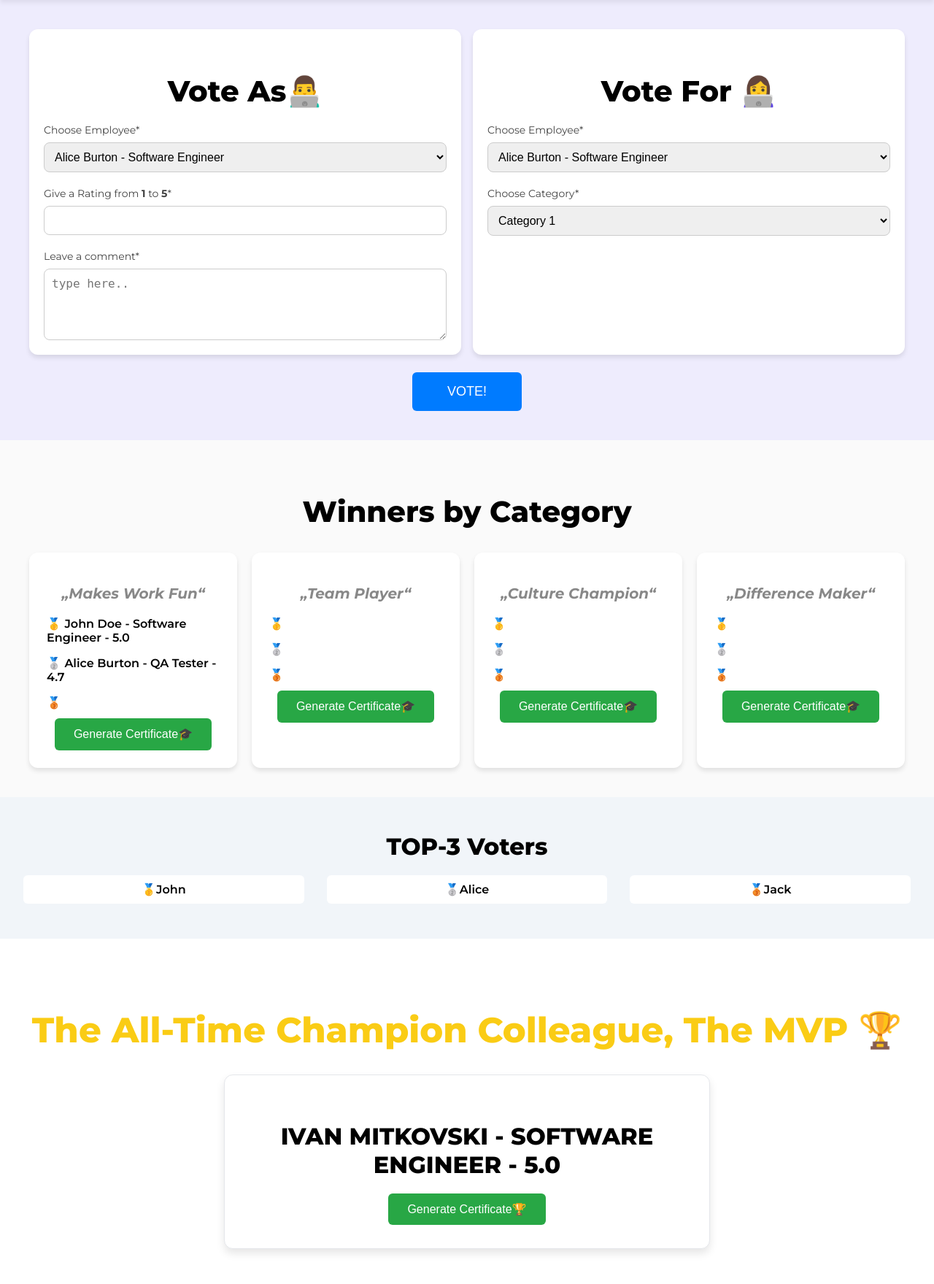
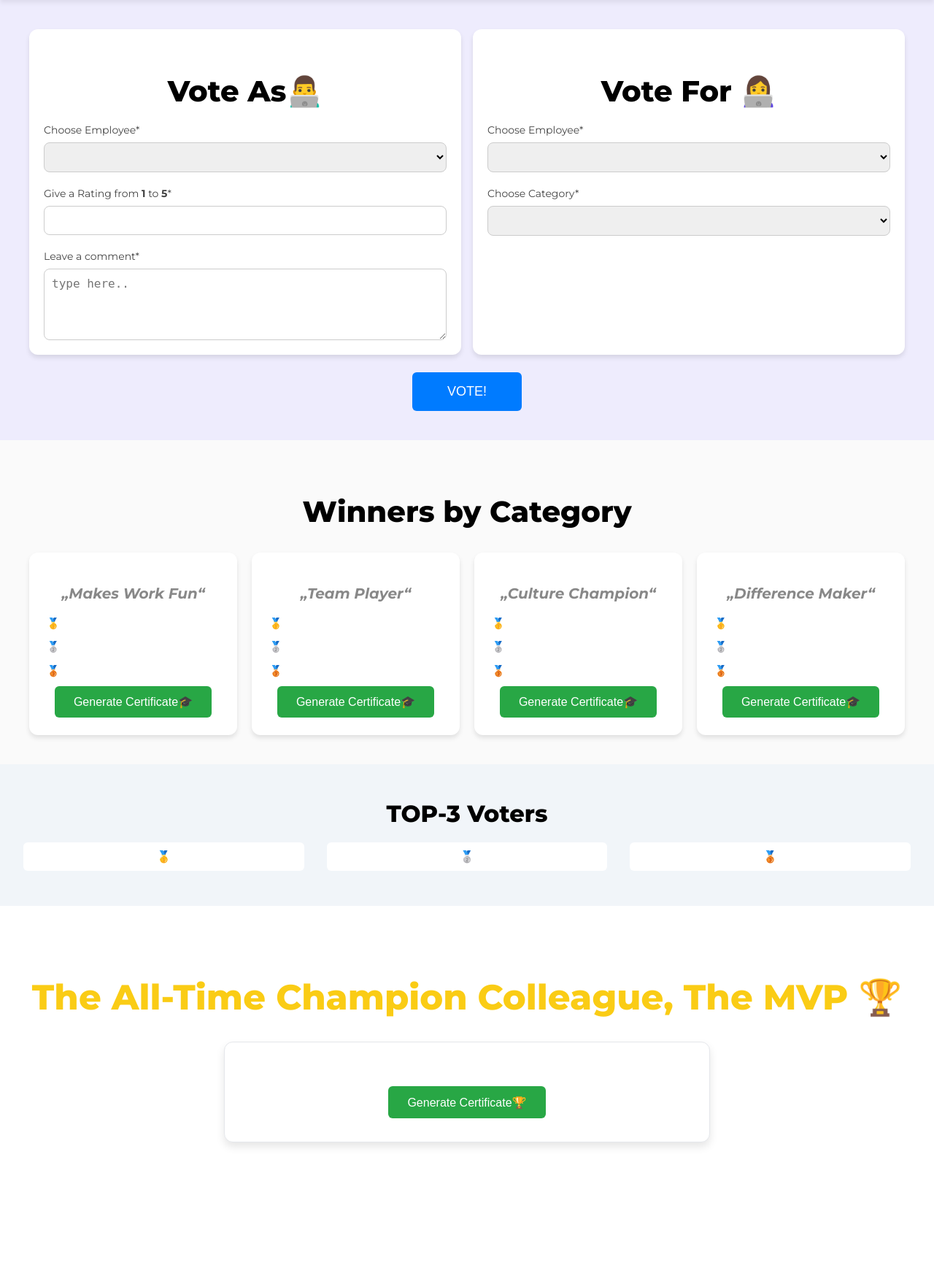
Before and after one commit to ivanmitkovski/RateMate, a PHP site: page / in a window 1280 px wide. Shown: the part 91-1850 px from the top of the page at 73% size. After the commit the page ends 1662 px from the top, so only its background shows below. Run offline with PHP 8.4, Linux system fonts and the light colour scheme; lists and menus that the app fills with data are empty.

Commit message:
updated css and removed hard coded content

```diff
--- a/src/index.php
+++ b/src/index.php
@@ -19,16 +19,13 @@
     </nav>
 
     <section class="form-section" id="form-section">
-        <form action="" method="" id="vote-form">
+        <form action="POST" id="vote-form">
             <div class="form-container" id="form-container">
                 <div id="vote-as" class="form-card">
                     <h3 class="form-title" id="vote-as-title">Vote As👨‍💻</h3>
                     <label for="voter" class="input-label" id="voter-label">Choose Employee*</label>
                     <select name="voter" id="voter" class="input-field">
-                        <option value="">Alice Burton - Software Engineer</option>
-                        <option value="">John Doe - QA Tester</option>
-                        <option value="">Jack Smith - Python Developer</option>
-                        <option value="">Bob Willson - Software Engineer</option>
+                        <option value=""></option>
                     </select>
                     <label for="rating" class="input-label" id="rating-label">Give a Rating from <b>1</b> to <b>5</b>*</label>
                     <input type="number" name="rating" id="rating" min="1" max="5" class="input-field">
@@ -40,17 +37,11 @@
                     <h3 class="form-title" id="vote-for-title">Vote For 👩‍💻</h3>
                     <label for="nominee" class="input-label" id="nominee-label">Choose Employee*</label>
                     <select name="nominee" id="nominee" class="input-field">
-                        <option value="">Alice Burton - Software Engineer</option>
-                        <option value="">John Doe - QA Tester</option>
-                        <option value="">Jack Smith - Python Developer</option>
-                        <option value="">Bob Willson - Software Engineer</option>
+                        <option value=""></option>
                     </select>
                     <label for="category" class="input-label" id="category-label">Choose Category*</label>
                     <select name="category" id="category" class="input-field">
-                        <option value="">Category 1</option>
-                        <option value="">Category 2</option>
-                        <option value="">Category 3</option>
-                        <option value="">Category 4</option>
+                        <option value=""></option>
                     </select>
                 </div>
             </div>
@@ -66,8 +57,8 @@
             <!-- "Makes Work Fun" Card -->
             <div id="makes-work-fun" class="result-card">
                 <h3 class="result-title" id="makes-work-fun-title">„Makes Work Fun“</h3>
-                <p id="first-place" class="result-text">🥇 John Doe - Software Engineer - 5.0</p>
-                <p id="second-place" class="result-text">🥈 Alice Burton - QA Tester - 4.7</p>
+                <p id="first-place" class="result-text">🥇</p>
+                <p id="second-place" class="result-text">🥈</p>
                 <p id="third-place" class="result-text">🥉</p>
                 <div class="generate-btn-container" id="generate-btn-container">
                     <button class="generate-btn" id="generate-btn">Generate Certificate🎓</button>
@@ -109,16 +100,16 @@
     <section class="top-voters-section" id="top-voters-section">
         <h3 class="top-voters-title" id="top-voters-title">TOP-3 Voters</h3>
         <div class="top-voters-container" id="top-voters-container">
-            <div class="top-voter" id="top-voter-1">🥇John</div>
-            <div class="top-voter" id="top-voter-2">🥈Alice</div>
-            <div class="top-voter" id="top-voter-3">🥉Jack</div>
+            <div class="top-voter" id="top-voter-1">🥇</div>
+            <div class="top-voter" id="top-voter-2">🥈</div>
+            <div class="top-voter" id="top-voter-3">🥉</div>
         </div>
     </section>
 
     <section class="mvp-section" id="mvp-section">
         <h3 class="mvp-title" id="mvp-title">The All-Time Champion Colleague, The MVP 🏆</h3>
         <div id="mvp" class="mvp-card">
-            <p class="mvp-text" id="mvp-text">IVAN MITKOVSKI - SOFTWARE ENGINEER - 5.0</p>
+            <p class="mvp-text" id="mvp-text"></p>
             <button class="generate-btn" id="generate-mvp-btn">Generate Certificate🏆</button>
         </div>
     </section>
--- a/src/styles.css
+++ b/src/styles.css
@@ -104,6 +104,7 @@
 .submit-btn {
   padding: 1rem 3rem;
   font-size: 1.125rem;
+  font-weight: 500;
   background-color: #007bff;
   color: #fff;
   border-radius: 0.375rem;
@@ -158,7 +159,7 @@
 
 .result-text {
   font-weight: 600;
-  font-size: 1rem;
+  font-size: 0.9rem;
   margin-bottom: 0.75rem;
 }
 
@@ -247,7 +248,7 @@
 }
 
 .mvp-text {
-  font-size: 2rem;
+  font-size: 1.75rem;
   font-weight: 800;
   margin-bottom: 1.25rem;
 }
```
Also changed, not shown: src/classes/Vote.php (+11 -0 lines).
